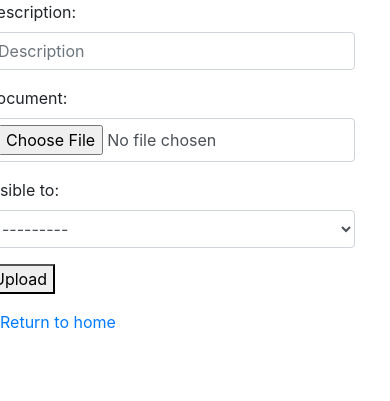
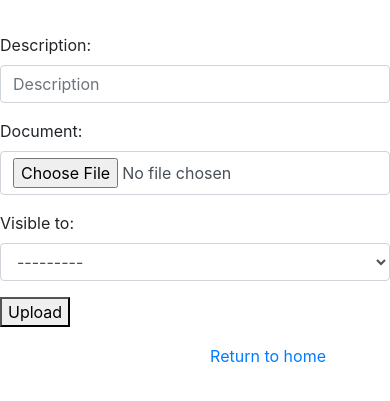
Before and after one commit to aarti98/Registration, a Django app: page /upload/ in a window 390 px wide. Shown: the top 401 px of the page. Run offline with Django 3.2, Linux system fonts and the light colour scheme; a user stored in the database is signed in; data comes from the database, SQL or seed files in the repository; some libraries are stand-ins or nearby versions.

Commit message:
Wip Fixed DocumentListView

```diff
--- a/templates/uploadfiles/upload_file.html
+++ b/templates/uploadfiles/upload_file.html
@@ -3,19 +3,19 @@
 {% block title %} File Upload{% endblock %}
 
 {% block content %}
-    <div class="row">
-        <div class="col-offset-2">
-            <div class="col-offset-2">
-                <div class="col-offset-2">
+    <div class="row" style="margin-top: 2em">
+        <div class="col-md-3"></div>
+        <div class="col-md-6">
             <form method="post" enctype="multipart/form-data">
                 {% csrf_token %}
                 {{ form.as_p }}
                 <button type="submit"> Upload</button>
             </form>
         </div>
+        <div class="col-md-3">
         </div>
     </div>
+    <div class="float-right" style="margin-right: 4em">
+    <p><a href="{% url 'index' %}"> Return to home </a></p>
     </div>
-    <p><a href="{% url 'index' %}"> Return to home </a></p>
-
 {% endblock %}
--- a/uploadfiles/views.py
+++ b/uploadfiles/views.py
@@ -39,7 +39,7 @@ class DocumentListView(ListView):
 
     def get_queryset(self, *args, **kwargs):
         request = self.request
-        return Document.objects.filter(visible_to=request.user)
+        return Document.objects.filter(created_by=request.user)
 
 class SearchView(ListView):
     template_name = "search/view.html"
```
Lines whose indentation alone changed are shown as unchanged.
